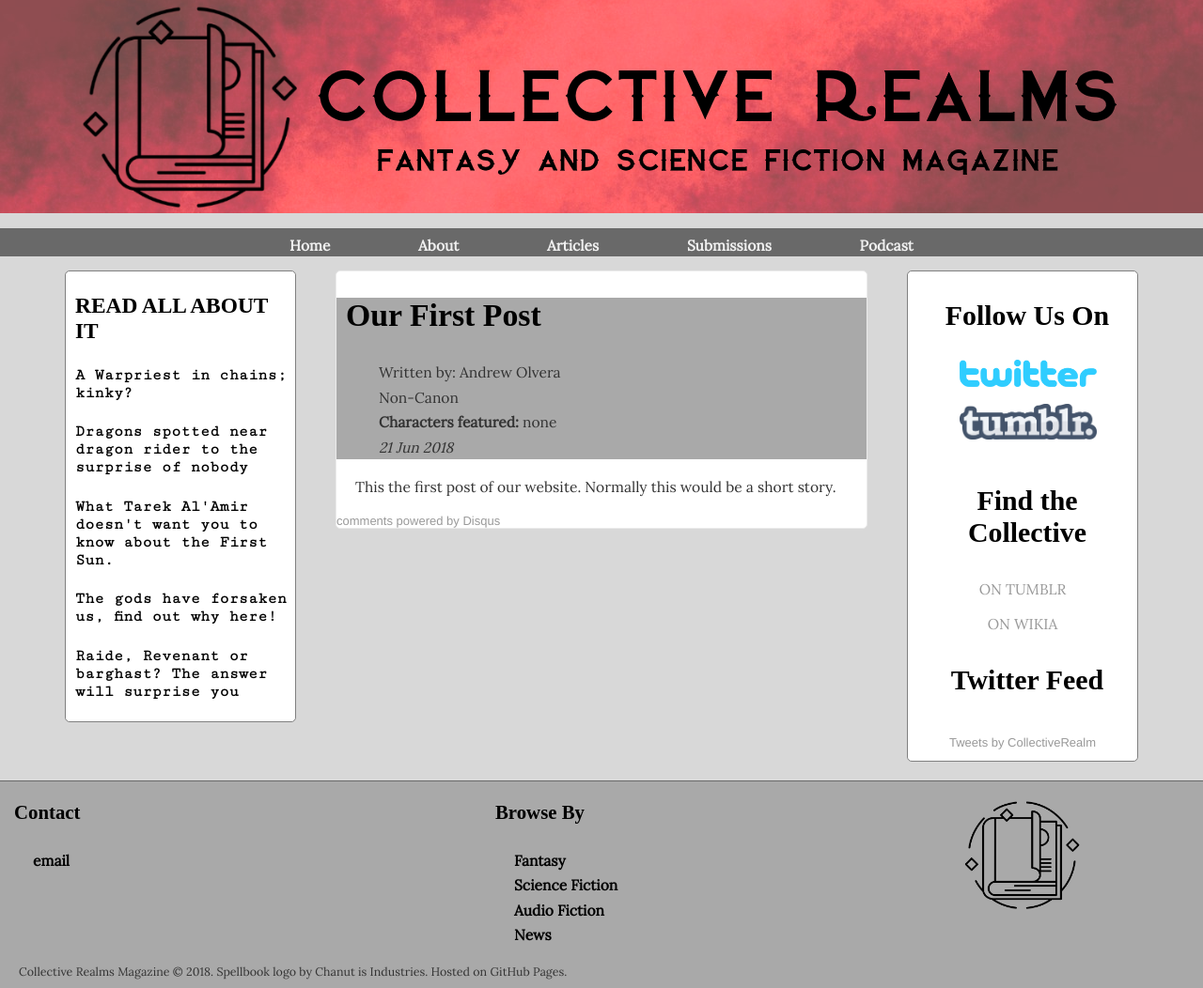
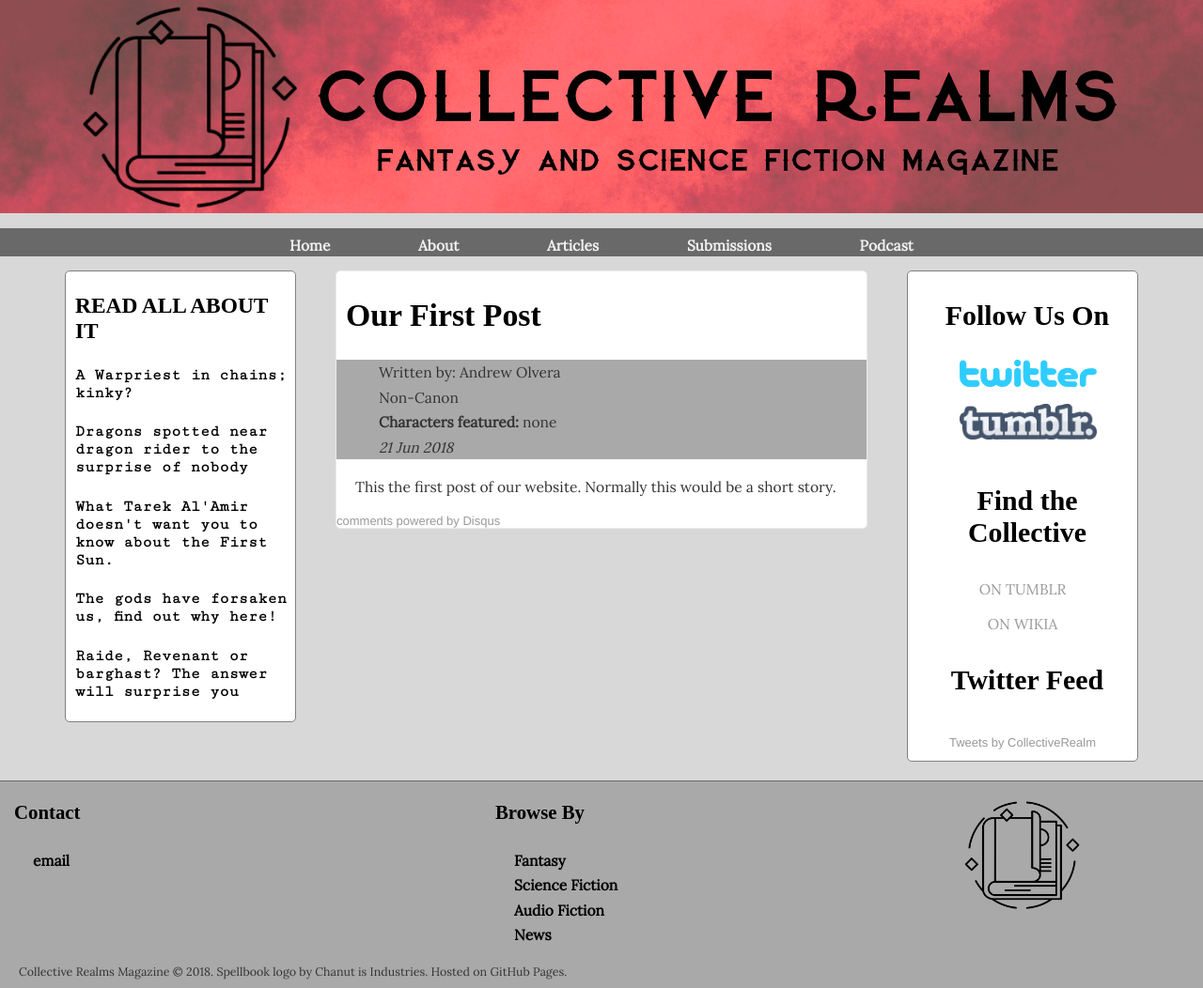
Before and after one commit to collectiverealms/collectiverealms, a Jekyll site: the page built from _posts/2018-06-20-Hello-World.md, in a window 1280 px wide. Shown: the whole page at 94% size. Built offline with Jekyll 4.4.1, drawn with Linux system fonts in a browser that asks for light colours; some web fonts are replaced; comment, search, counter and statistics services are not loaded.

Commit message:
Update post.html

```diff
--- a/_layouts/post.html
+++ b/_layouts/post.html
@@ -2,8 +2,8 @@
 layout: default
 ---
 <div class="posts">
+	<h2 class="post">{{ page.title }}</h2>
 	<div class="postinfo">
-	    <h2 class="post">{{ page.title }}</h2>
 	    <p>Written by: {{ page.author }}</p>
 	    <p>{{ page.status }}</p>
 	    <p><strong>Characters featured:</strong> {{ page.characters }}</p>
```
